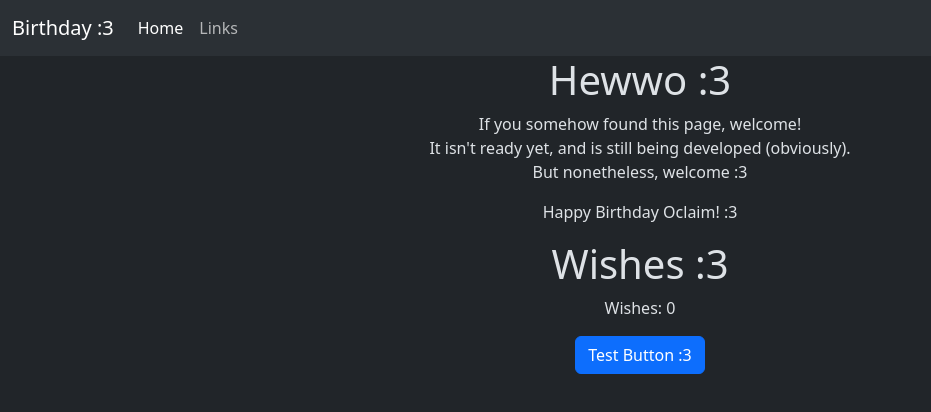
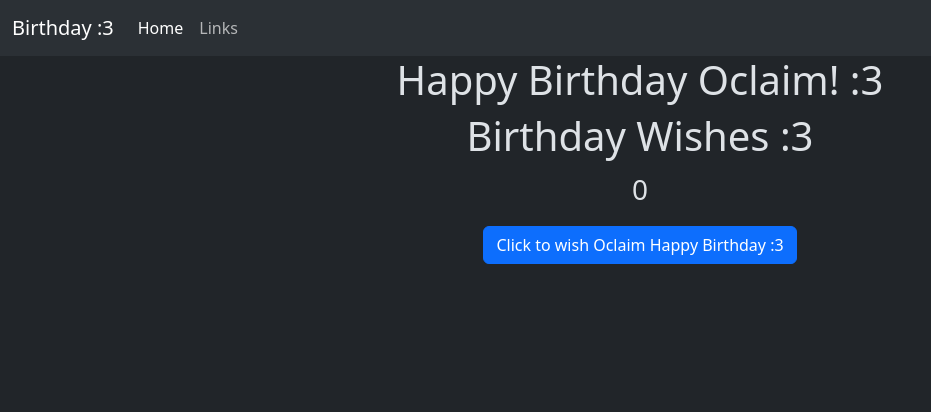
Before and after one commit to OclaimsBirthday/OclaimsBirthday.github.io, a plain HTML site: page index.html in a window 1280 px wide. Shown: the whole page, without its empty margins (0-931 px from the left). Drawn offline with nearby package versions, Linux system fonts and the light colour scheme.

Commit message:
Changed backend service and index
Okay so uh- I uhhhh- I bought a domain X3 And I am using it to host my backend, so bye to ngrok hello to cloudflare UwU

Oh yeah, I also made my front end a little

```diff
--- a/JS/Index.js
+++ b/JS/Index.js
@@ -1,5 +1,5 @@
 const API_KEY = "testkey";
-const backendURL = "https://stable-supposedly-boar.ngrok-free.app"; // Use public URL
+const backendURL = "https://birthday.sillynoodles.net"; // Use public URL
 
 const ws = new WebSocket(backendURL.replace("http", "ws"));
 
--- a/index.html
+++ b/index.html
@@ -35,16 +35,16 @@
         </div>
     </nav>
     <!--Add a navbar. Should probably include the vrc group, Oclaim's vrc profile. His discord tag. And maybe something else if I can think of something-->
-    <h1 class="text-center">Hewwo :3</h1>
+    <!-- <h1 class="text-center">Hewwo :3</h1> -->
 
-    <p class="text-center">If you somehow found this page, welcome! <br> It isn't ready yet, and is still being developed (obviously). <br> But nonetheless, welcome :3</p>
-    <p class="text-center">Happy Birthday Oclaim! :3</p>
+    <!-- <p class="text-center">If you somehow found this page, welcome! <br> It isn't ready yet, and is still being developed (obviously). <br> But nonetheless, welcome :3</p> -->
+    <h1 class="text-center">Happy Birthday Oclaim! :3</h1>
 
-    <h1 class="text-center">Wishes :3</h1>
-    <p class="text-center">Wishes: <span id="counter">0</span></p>
+    <h1 class="text-center">Birthday Wishes :3</h1>
+    <p class="text-center fs-3"><span id="counter">0</span></p>
 
 
-    <button class="btn btn-primary btn-center d-block mx-auto" id="increment-btn">Test Button :3</button>
+    <button class="btn btn-primary btn-center d-block mx-auto" id="increment-btn">Click to wish Oclaim Happy Birthday :3</button>
 
     <script src="https://cdn.jsdelivr.net/npm/bootstrap@5.3.3/dist/js/bootstrap.bundle.min.js" integrity="sha384-YvpcrYf0tY3lHB60NNkmXc5s9fDVZLESaAA55NDzOxhy9GkcIdslK1eN7N6jIeHz" crossorigin="anonymous"></script>
     <script src="/JS/Index.js"></script>
```
